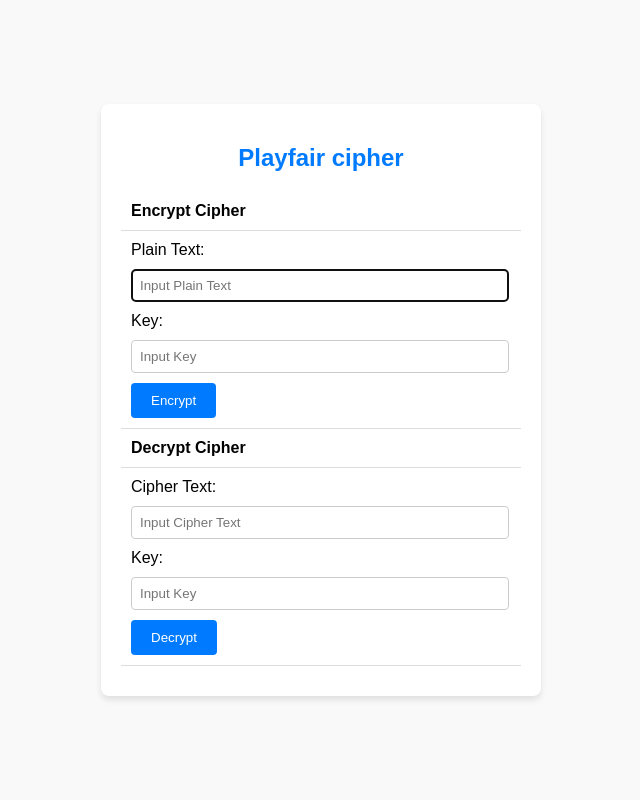
After one commit to ThuyNguyen17/bmtt-nc-nguyenthithuy-2280615759, a Flask app: page /playfair in a window 1280 px wide. The commit adds this page. Shown: the whole page, without its empty margins (319-959 px from the left). Run offline with Flask 3, Linux system fonts and the light colour scheme.

Commit message:
13/03 flask vigenerel, transposition, railfence, playfair

```diff
--- /dev/null
+++ b/BT_BaoMatB2/cipher/app.py
@@ -0,0 +1,119 @@
+from flask import Flask, render_template, request
+from caesar import CaesarCipher
+from vigenere import VigenereCipher
+from playfair import PlayFairCipher
+from RailFence import RailFenceCipher
+from transposition import TranspositionCipher
+app = Flask(__name__)
+
+@app.route("/")
+def home():
+    return render_template('index.html')
+
+@app.route("/caesar")
+def caesar():
+    return render_template("caesar.html")
+
+@app.route("/encrypt", methods=['POST'])  # Đúng đường dẫn
+def caesar_encrypt():
+    text = request.form["InputPlainText"]
+    key = int(request.form["InputKeyPlain"])
+    Caesar = CaesarCipher()
+    encrypt_text = Caesar.encrypt_text(text, key)
+    return f"text: {text}<br/>key: {key}<br/>encrypted_text: {encrypt_text}"
+
+@app.route("/decrypt", methods=['POST'])  # Đổi route decrypt
+def caesar_decrypt():
+    text = request.form['InputCipherText']
+    key =int(request.form['InputKeyCipher'])
+    Caesar = CaesarCipher()
+    decrypt_text = Caesar.decrypt_text(text, key)
+    return f"text: {text}<br/>key: {key}<br/>decrypt_text: {decrypt_text}"
+
+@app.route("/vigenerel")
+def vigenerel():
+    return render_template("vigenerel.html")
+
+
+@app.route("/vigenerel/encrypt", methods=['POST'])
+def vigenerel_encrypt():
+    text = request.form["InputPlainText"]
+    key = request.form["InputKeyPlain"]
+    vin = VigenereCipher()
+    encrypt_text = vin.vigenere_encrypt(text, key)
+    return f"text: {text}<br/>key: {key}<br/>encrypted_text: {encrypt_text}"
+
+@app.route("/vigenerel/decrypt", methods=['POST'])
+def vigenerel_decrypt():
+    text = request.form['InputCipherText']
+    key = request.form['InputKeyCipher']
+    vin = VigenereCipher()
+    decrypt_text = vin.vigenere_decrypt(text, key)
+    return f"text: {text}<br/>key: {key}<br/>decrypt_text: {decrypt_text}"
+
+@app.route("/playfair")
+def playfair():
+    return render_template("playfair.html")
+
+@app.route("/playfair/encrypt", methods=['POST'])
+def playfair_encrypt():
+    text = request.form["InputPlainText"]
+    key = request.form["InputKeyPlain"]
+    playfair = PlayFairCipher()
+    matrix = playfair.create_playfair_matrix(key)
+    encrypt_text = playfair.playfair_encrypt(text, matrix)
+    return f"text: {text}<br/>key: {key}<br/>encrypted_text: {encrypt_text}"
+
+@app.route("/playfair/decrypt", methods=['POST'])
+def playfair_decrypt():
+    text = request.form['InputCipherText']
+    key = request.form['InputKeyCipher']
+    playfair = PlayFairCipher()
+    matrix = playfair.create_playfair_matrix(key)
+    decrypt_text = playfair.playfair_decrypt(text, matrix)
+    return f"text: {text}<br/>key: {key}<br/>decrypt_text: {decrypt_text}"
+
+
+@app.route("/railfence")
+def railfence():
+    return render_template("railfence.html")
+
+@app.route("/railfence/encrypt", methods=['POST'])
+def railfence_encrypt():
+    text = request.form["InputPlainText"]
+    key = int(request.form["InputKeyPlain"])
+    rail = RailFenceCipher()
+    encrypt_text = rail.rail_fence_encrypt(text, key)
+    return f"text: {text}<br/>key: {key}<br/>encrypted_text: {encrypt_text}"
+
+@app.route("/railfence/decrypt", methods=['POST'])
+def railfence_decrypt():
+    text = request.form['InputCipherText']
+    key = int(request.form['InputKeyCipher'])
+    rail = RailFenceCipher()
+    decrypt_text = rail.rail_fence_decrypt(text, key)
+    return f"text: {text}<br/>key: {key}<br/>decrypt_text: {decrypt_text}"
+
+
+
+@app.route("/transposition")
+def tranposition():
+    return render_template("transposition.html")
+
+@app.route("/transposition/encrypt", methods=['POST'])
+def tranposition_encrypt():
+    text = request.form["InputPlainText"]
+    key = int(request.form["InputKeyPlain"])
+    tranposition = TranspositionCipher()
+    encrypt_text =tranposition.encrypt(text, key)
+    return f"text: {text}<br/>key: {key}<br/>encrypted_text: {encrypt_text}"
+
+@app.route("/transposition/decrypt", methods=['POST'])
+def tranposition_decrypt():
+    text = request.form['InputCipherText']
+    key = int(request.form['InputKeyCipher'])
+    tranposition = TranspositionCipher()
+    decrypt_text = tranposition.decrypt(text, key)
+    return f"text: {text}<br/>key: {key}<br/>decrypt_text: {decrypt_text}"
+if __name__ == "__main__":
+    app.run(host="0.0.0.0", port=5050, debug=True)
--- a/BT_BaoMatB2/cipher/caesar/caesar_cipher.py
+++ b/BT_BaoMatB2/cipher/caesar/caesar_cipher.py
@@ -1,4 +1,4 @@
-from cipher.caesar import ALPHABET
+from caesar.alphabet import ALPHABET
 # ===========================
 # Example: "HELLO"  key = 3
 #         H  E L  L  O
--- /dev/null
+++ b/BT_BaoMatB2/cipher/templates/playfair.html
@@ -0,0 +1,103 @@
+<!DOCTYPE html>
+<html lang="en">
+<head>
+    <meta charset="UTF-8">
+    <meta name="viewport" content="width=device-width, initial-scale=1.0">
+    <title>Playfair cipher</title>
+    <style>
+        body {
+            font-family: Arial, sans-serif;
+            background-color: #f9f9f9;
+            margin: 0;
+            padding: 0;
+            display: flex;
+            justify-content: center;
+            align-items: center;
+            height: 100vh;
+        }
+        .container {
+            background: #ffffff;
+            padding: 20px;
+            border-radius: 8px;
+            box-shadow: 0 4px 6px rgba(0, 0, 0, 0.1);
+            width: 400px;
+        }
+        h2 {
+            text-align: center;
+            color: #007BFF;
+        }
+        table {
+            width: 100%;
+            margin: 10px 0;
+            border-collapse: collapse;
+        }
+        td {
+            padding: 10px;
+            border-bottom: 1px solid #ddd;
+            text-align: left;
+        }
+        label {
+            margin-right: 10px;
+        }
+        input[type="text"],
+        input[type="number"] {
+            width: calc(100% - 20px);
+            padding: 8px;
+            margin: 10px 0;
+            border: 1px solid #ccc;
+            border-radius: 4px;
+        }
+        button {
+            background-color: #007BFF;
+            color: white;
+            border: none;
+            padding: 10px 20px;
+            border-radius: 4px;
+            cursor: pointer;
+            transition: background-color 0.3s;
+        }
+        button:hover {
+            background-color: #0056b3;
+        }
+    </style>
+</head>
+<body>
+    <div class="container">
+        <h2>Playfair cipher</h2>
+        <table>
+            <tr>
+                <td><strong>Encrypt Cipher</strong></td>
+            </tr>
+            <tr>
+                <td>
+                    <form method="post" action="/playfair/encrypt">
+                        <label for="form-label">Plain Text:</label>
+                        <input type="text" class="form-control" name="InputPlainText" placeholder="Input Plain Text" required autofocus>
+
+                        <label for="form-label">Key:</label>
+                        <input type="text" class="form-control" name="InputKeyPlain" placeholder="Input Key" required>
+
+                        <button type="submit">Encrypt</button>
+                    </form>
+                </td>
+            </tr>
+            <tr>
+                <td><strong>Decrypt Cipher</strong></td>
+            </tr>
+            <tr>
+                <td>
+                    <form method="post" action="/playfair/decrypt">
+                        <label for="form-label">Cipher Text:</label>
+                        <input type="text" class="form-control" name="InputCipherText" placeholder="Input Cipher Text" required autofocus>
+
+                        <label for="form-label">Key:</label>
+                        <input type="text" class="form-control" name="InputKeyCipher" placeholder="Input Key" required>
+
+                        <button type="submit">Decrypt</button>
+                    </form>
+                </td>
+            </tr>
+        </table>
+    </div>
+</body>
+</html>
```
Also changed, not shown: BT_BaoMatB2/cipher/templates/caesar.html (added, +103 -0 lines), BT_BaoMatB2/cipher/templates/index.html (renamed from BT_BaoMatB2/lab02-02/templates/index.html, +6 -2 lines), BT_BaoMatB2/cipher/templates/railfence.html (added, +103 -0 lines), BT_BaoMatB2/cipher/templates/transposition.html (added, +103 -0 lines), BT_BaoMatB2/cipher/templates/vigenerel.html (renamed from BT_BaoMatB2/lab02-02/templates/caesar.html, +6 -6 lines), BT_BaoMatB2/lab02-02/app.py (deleted, +0 -35 lines), BT_BaoMatB2/cipher/images/logoHutech.png (renamed from BT_BaoMatB2/lab02-02/images/logoHutech.png).
